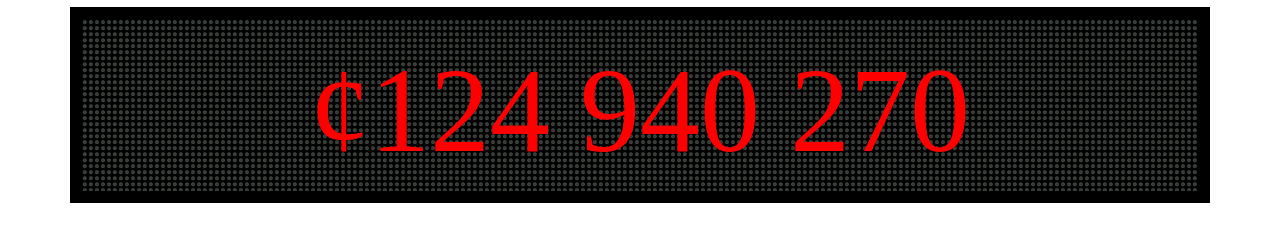
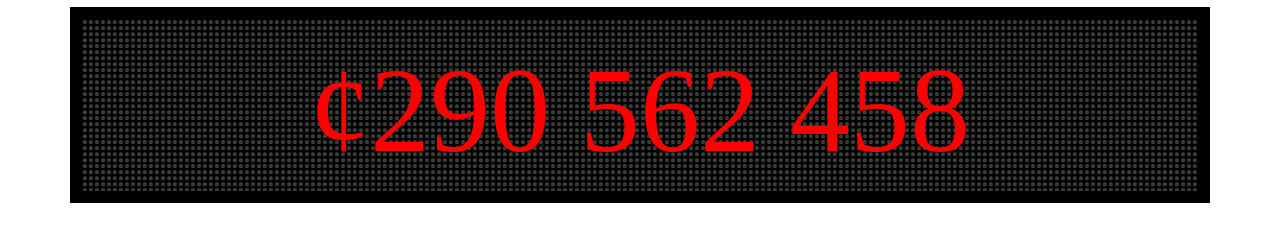
Before and after one commit to lincgr/tvtlt2017, a plain HTML site: page index.html in a window 1280 px wide. Shown: the part 281-512 px from the top of the page. Drawn offline with nearby package versions, Linux system fonts and the light colour scheme; a web font is replaced by a local one.

Commit message:
Update value

```diff
--- a/index.html
+++ b/index.html
@@ -46,7 +46,7 @@
               <h2><span style="color: #ff0000;">700.000.000</span></h2>
               <div class="wpb_wrapper">
                   <div id="pizarraContainer">
-                  <p><input id="txtPizarra" readonly="readonly" value="¢124 940 270" type="text"></p></div>
+                  <p><input id="txtPizarra" readonly="readonly" value="¢290 562 458" type="text"></p></div>
                 </div>
           </div>
       </div>
```
